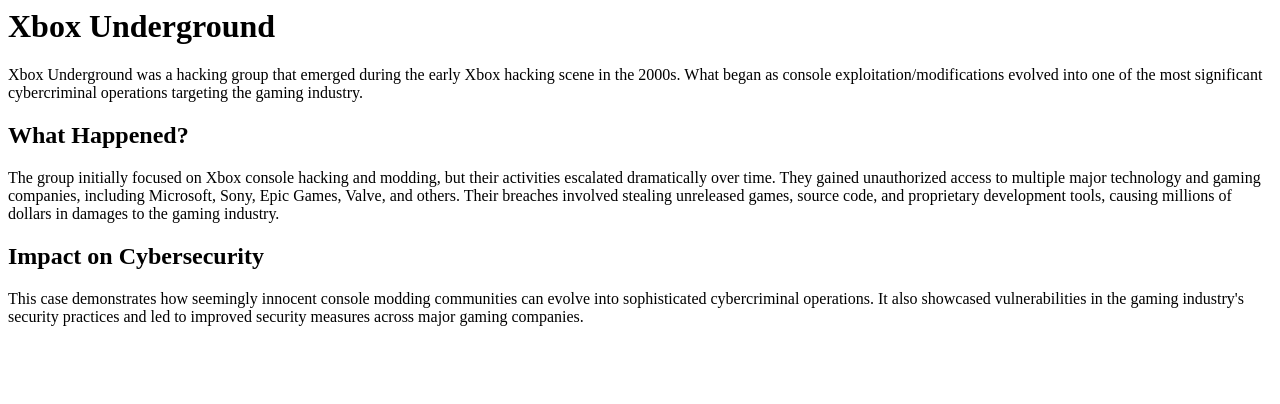
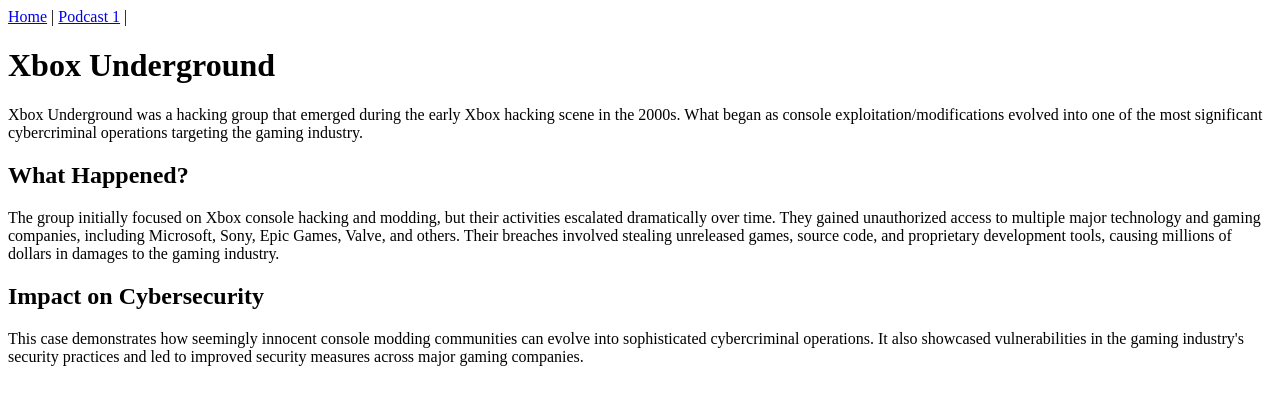
Before and after one commit to JPotter-CS/CS2910, a plain HTML site: page HW1_HTML_CSS/index.html in a window 1280 px wide. Drawn offline with Linux system fonts and the light colour scheme.

Commit message:
Added nav

```diff
--- a/HW1_HTML_CSS/index.html
+++ b/HW1_HTML_CSS/index.html
@@ -1,5 +1,9 @@
 <html>
     <head>
+        <nav>
+            <a href="../HW1_HTML_CSS/index.html">Home</a> |
+            <a href="https://darknetdiaries.com/episode/45/">Podcast 1</a> |
+        </nav>
         <h1>Xbox Underground</h1>
     </head>
     <body>
```
